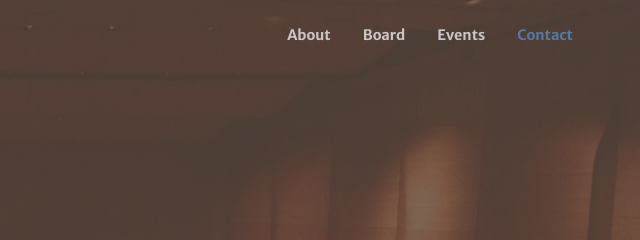
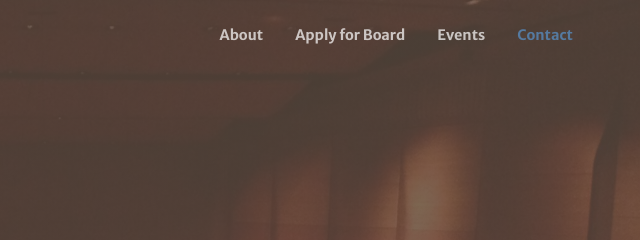
Before and after one commit to columbia-classical-performers/columbia-classical-performers.github.io, a website with bundled scripts: page index.html in a window 1280 px wide. Shown: the top 240 px of the page, 622-1262 px from the left. Built offline with nearby package versions, Linux system fonts and the light colour scheme; files whose address does not match are found by name.

Commit message:
navbar says Apply for Board now

```diff
--- a/index.html
+++ b/index.html
@@ -40,7 +40,7 @@
             <a class="nav-link js-scroll-trigger" href="#about">About</a>
           </li>
           <li class="nav-item">
-            <a class="nav-link js-scroll-trigger" href="#services">Board</a>
+            <a class="nav-link js-scroll-trigger" href="#services">Apply for Board</a>
           </li>
           <li class="nav-item">
             <a class="nav-link js-scroll-trigger" href="#portfolio">Events</a>
```
